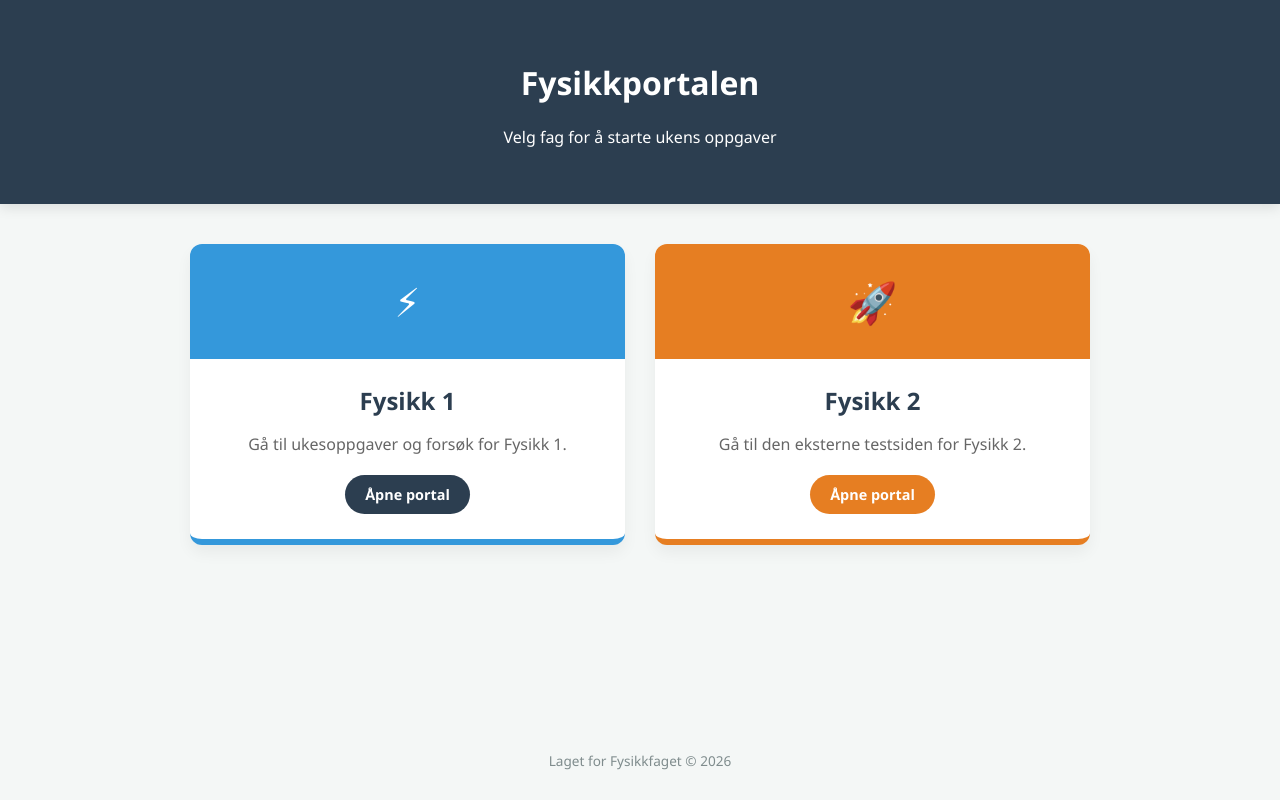
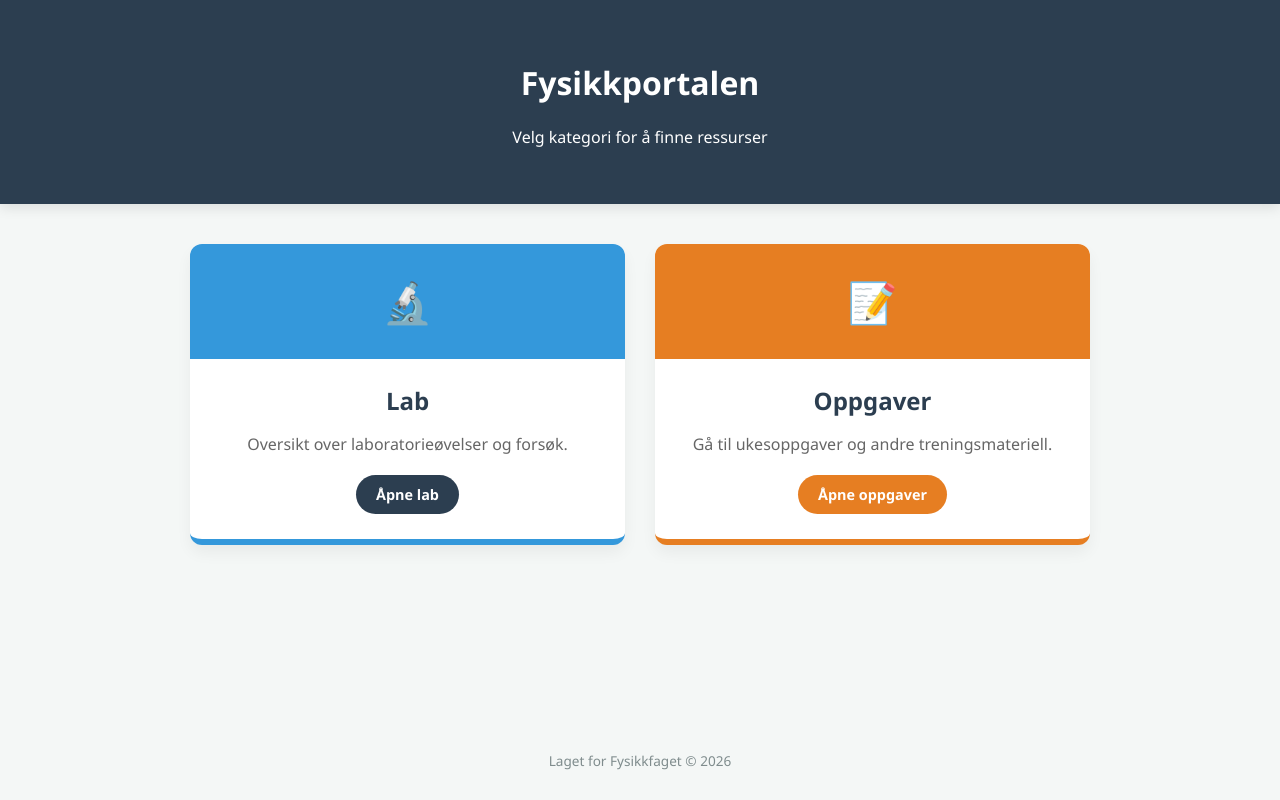
Before and after one commit to Psi-Tau/fysikk1, a plain HTML site: page index.html in a window 1280 px wide. Drawn offline with Linux system fonts and the light colour scheme.

Commit message:
Update index.html

```diff
--- a/index.html
+++ b/index.html
@@ -105,25 +105,25 @@
 
     <header>
         <h1>Fysikkportalen</h1>
-        <p>Velg fag for å starte ukens oppgaver</p>
+        <p>Velg kategori for å finne ressurser</p>
     </header>
 
     <div class="container">
-        <a href="oppgaver.html" class="subject-card" style="border-color: var(--fys1);">
-            <div class="card-header fys1-head">⚡</div>
+        <a href="lab/index.html" class="subject-card" style="border-color: var(--fys1);">
+            <div class="card-header fys1-head">🔬</div>
             <div class="card-body">
-                <h2>Fysikk 1</h2>
-                <p>Gå til ukesoppgaver og forsøk for Fysikk 1.</p>
-                <div class="btn-enter">Åpne portal</div>
+                <h2>Lab</h2>
+                <p>Oversikt over laboratorieøvelser og forsøk.</p>
+                <div class="btn-enter">Åpne lab</div>
             </div>
         </a>
 
-        <a href="https://test-fys2.netlify.app" class="subject-card" style="border-color: var(--fys2);">
-            <div class="card-header fys2-head">🚀</div>
+        <a href="oppgaver/index.html" class="subject-card" style="border-color: var(--fys2);">
+            <div class="card-header fys2-head">📝</div>
             <div class="card-body">
-                <h2>Fysikk 2</h2>
-                <p>Gå til den eksterne testsiden for Fysikk 2.</p>
-                <div class="btn-enter" style="background: var(--fys2);">Åpne portal</div>
+                <h2>Oppgaver</h2>
+                <p>Gå til ukesoppgaver og andre treningsmateriell.</p>
+                <div class="btn-enter" style="background: var(--fys2);">Åpne oppgaver</div>
             </div>
         </a>
     </div>
```
